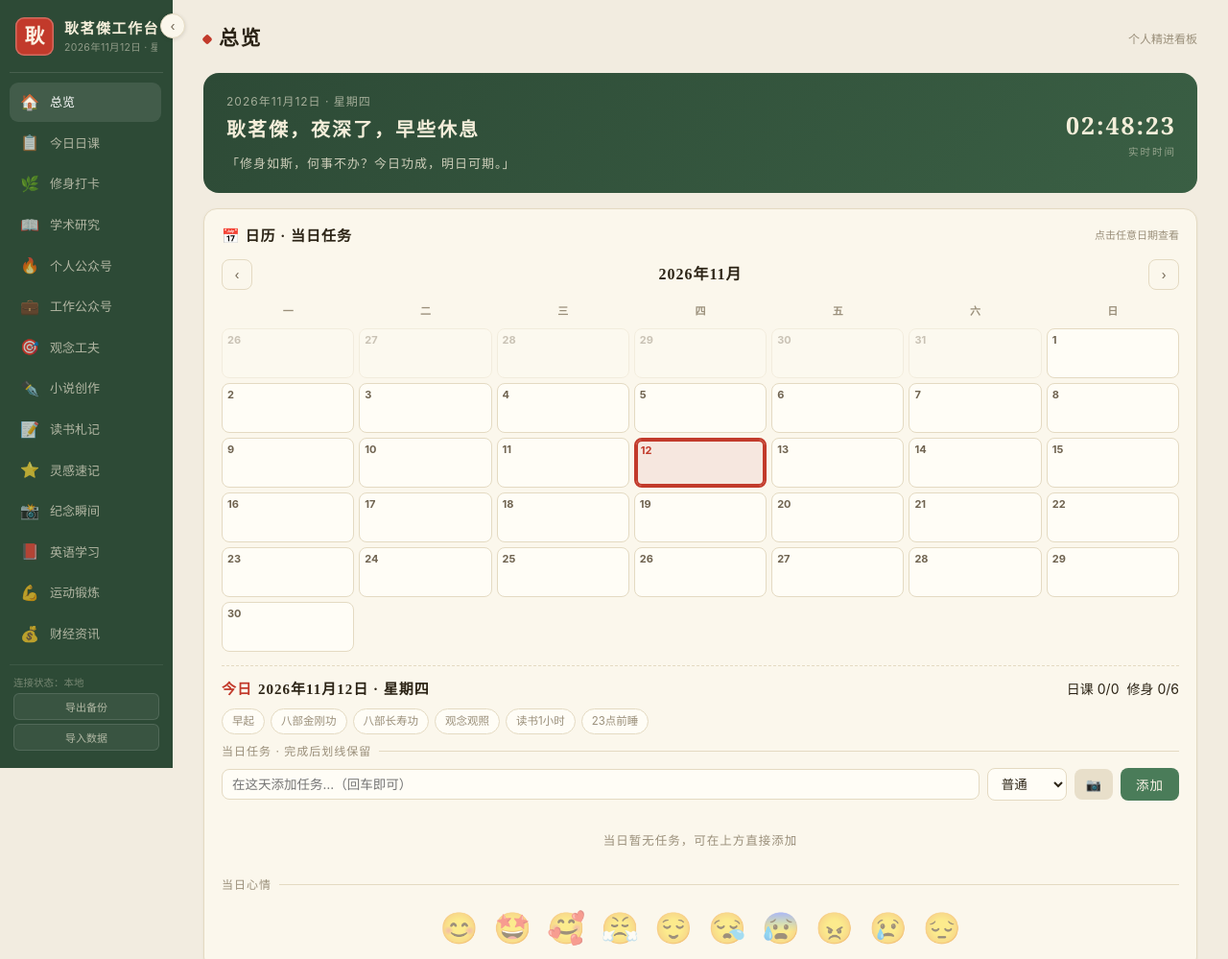
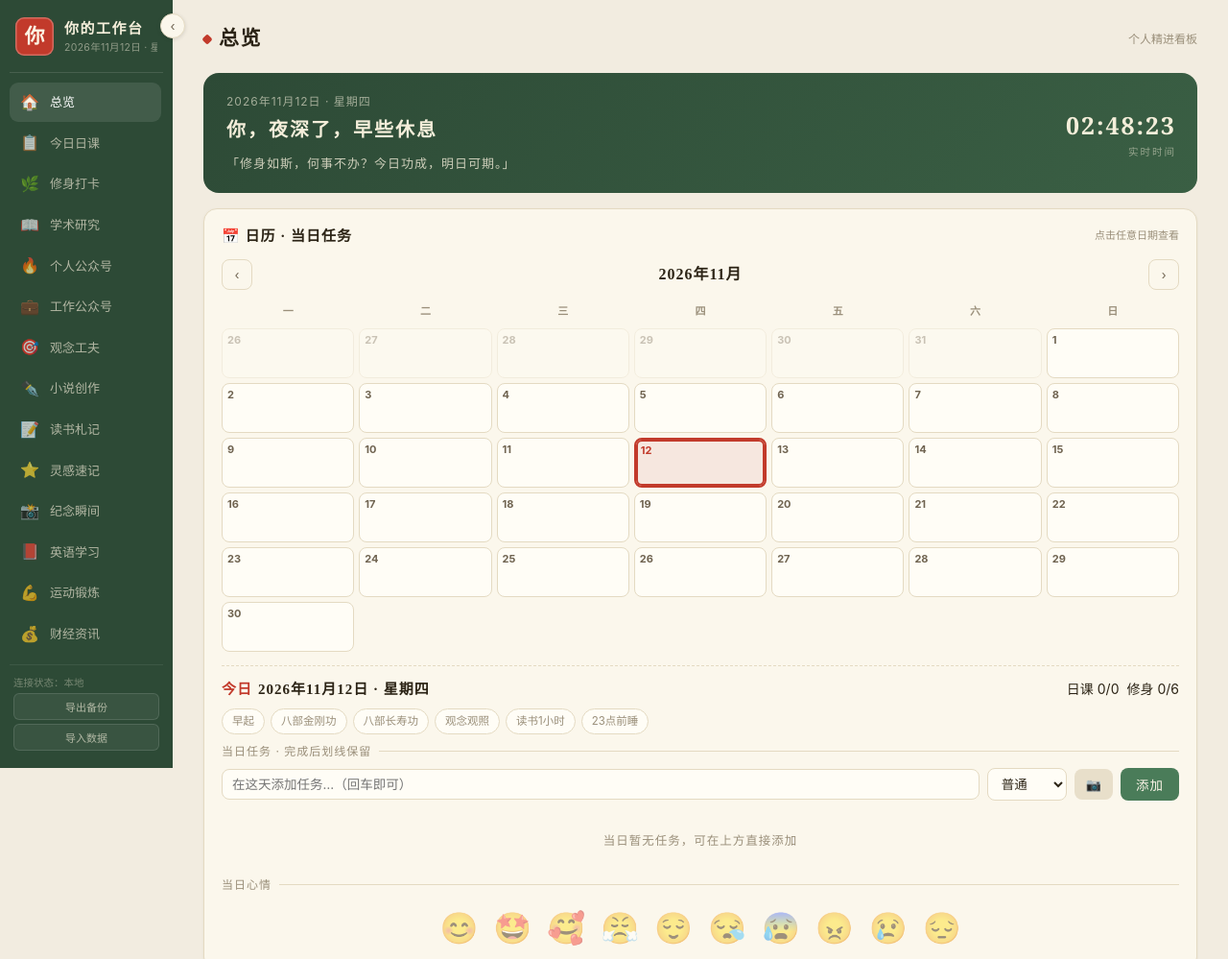
Before and after one commit to gengmingjie666-ctrl/geng-workbench, a plain HTML site: page index.html in a window 1280 px wide. Shown: the top 999 px of the page at 96% size. Drawn offline with Linux system fonts and the light colour scheme.

Commit message:
privacy: 去除个人姓名，改为设置中可配置称呼

```diff
--- a/index.html
+++ b/index.html
@@ -9,7 +9,7 @@
 <link rel="apple-touch-icon" href="icon.png">
 <link rel="icon" type="image/png" href="icon.png">
 <meta name="theme-color" content="#2d4a36">
-<title>耿茗傑 · 个人工作台</title>
+<title>个人工作台</title>
 <style>
 :root{
   --bg:#f2ece0;--card:#fbf7ec;--card-deep:#f7f1e2;
@@ -314,9 +314,9 @@ textarea{resize:vertical;width:100%}
   <aside class="sidebar" id="sidebar">
     <div class="sb-toggle" id="sbToggle" data-act="sb-toggle">‹</div>
     <div class="brand">
-      <div class="seal">耿</div>
+      <div class="seal">你</div>
       <div class="brand-info">
-        <h1>耿茗傑工作台</h1>
+        <h1>你的工作台</h1>
         <p id="todayStr">2026年10月10日 · 星期六</p>
       </div>
     </div>
@@ -330,8 +330,8 @@ textarea{resize:vertical;width:100%}
 
   <!-- 手机顶栏 -->
   <div class="mobile-top">
-    <div class="seal">耿</div>
-    <div><h1>耿茗傑工作台</h1><p id="todayStrM">2026年10月10日 · 星期六</p></div>
+    <div class="seal">你</div>
+    <div><h1>你的工作台</h1><p id="todayStrM">2026年10月10日 · 星期六</p></div>
     <div class="conn offline" id="connM"><span class="dot"></span><span class="txt">本地</span></div>
   </div>
 
@@ -343,12 +343,12 @@ textarea{resize:vertical;width:100%}
 
 <script>
 /* ================================================================
- * 耿茗傑 · 个人工作台  —  单文件版
+ * 个人工作台  —  单文件版
  * 数据层：IndexedDB 本地缓存 + Supabase 云端同步（可选）
  * ================================================================ */
 
 /* ====== 常量 ====== */
-const DB_NAME='GengWorkbench';const STORE='kv';const KEY_STATE='state';const KEY_SB='supabase_config';
+const DB_NAME='GengWorkbench';const STORE='kv';const KEY_STATE='state';const KEY_SB='supabase_config';const KEY_NAME='user_name';
 const CI_ITEMS=[['qi','早起'],['jingang','八部金刚功'],['changshou','八部长寿功'],['guannian','观念观照'],['dushu','读书1小时'],['shui','23点前睡']];
 const TODO_TAGS=['普通','英语','读书','要紧','学术','公众号','观念','小说'];
 const TAG_COLORS={'普通':'#8a8371','英语':'#3d6b7c','读书':'#4a7c59','要紧':'#c23a2b','学术':'#3d6b7c','公众号':'#b5651d','观念':'#7d5a8c','小说':'#2d4a36'};
@@ -455,6 +455,14 @@ async function mediaDel(id){
 /* ====== Supabase 同步 ====== */
 let _supaClient=null;let _connStatus='offline';let _syncTimer=null;
 function sbConfig(){try{return JSON.parse(localStorage.getItem(KEY_SB)||'{}');}catch(e){return{};}}
+function userName(){return localStorage.getItem(KEY_NAME)||'';}
+function applyName(){
+  const n=userName();
+  document.title=(n?n+' · ':'')+'个人工作台';
+  const sealChar=n?n.charAt(0):'你';
+  document.querySelectorAll('.seal').forEach(s=>s.textContent=sealChar);
+  document.querySelectorAll('.brand h1, .mobile-top h1').forEach(h=>h.textContent=(n||'你的')+'工作台');
+}
 function setConn(status){
   _connStatus=status;
   const map={offline:'本地',online:'已同步',syncing:'同步中',error:'连接失败'};
@@ -950,7 +958,7 @@ function showCheer(){
 
 /* ====== 总览 ====== */
 function welcomeText(){
-  const h=new Date().getHours();const n='耿茗傑';
+  const h=new Date().getHours();const n=userName()||'你';
   if(h<5)return n+'，夜深了，早些休息';
   if(h<9)return n+'，晨光初照，一日之计在于晨';
   if(h<12)return n+'，上午好，专注当下';
@@ -1408,7 +1416,8 @@ function showTopicPicker(hotId,hotType,hotContent){
 function vSettings(){
   const cfg=sbConfig();
   const aiCfg=state.ai||{provider:'zhipu',key:''};
-  const g='<div class="card"><h3>☁️ Supabase 云端同步</h3><p style="font-size:12px;color:var(--ink-faint);margin-bottom:12px;line-height:1.8">填写 Supabase 项目 URL 和 anon key 开启云端同步。<br>未填写时数据仅保存在本地（IndexedDB），不会丢失。<br>需在 Supabase 控制台创建数据表：<code style="background:var(--card-deep);padding:2px 6px;border-radius:4px;font-size:11px">create table workbench (id text primary key, data jsonb, updated_at timestamptz default now());</code></p><div class="form-grid"><div class="fld full"><label>Project URL</label><input type="text" id="sb-url" value="'+esc(cfg.url||'')+'" placeholder="https://xxxx.supabase.co"></div><div class="fld full"><label>Anon Key</label><input type="text" id="sb-key" value="'+esc(cfg.key||'')+'" placeholder="eyJ..."></div></div><button class="btn" data-act="sb-save">保存并连接</button> <button class="btn btn-ghost" data-act="sb-test">测试连接</button> <button class="btn btn-red" data-act="sb-clear" style="margin-left:auto">断开</button> <button class="btn btn-ghost" data-act="sb-diagnose" style="margin-left:8px">🔍 诊断同步</button></div>'+
+  const g='<div class="card"><h3>👤 个人信息</h3><p style="font-size:12px;color:var(--ink-faint);margin-bottom:12px">设置你的称呼，用于页面标题、问候语和备份文件名。仅保存在本地浏览器，不会上传。</p><div class="form-grid"><div class="fld full"><label>你的名字</label><input type="text" id="user-name" value="'+esc(userName())+'" placeholder="例如：小明"></div></div><button class="btn" data-act="name-save">保存</button></div>'+
+  '<div class="card"><h3>☁️ Supabase 云端同步</h3><p style="font-size:12px;color:var(--ink-faint);margin-bottom:12px;line-height:1.8">填写 Supabase 项目 URL 和 anon key 开启云端同步。<br>未填写时数据仅保存在本地（IndexedDB），不会丢失。<br>需在 Supabase 控制台创建数据表：<code style="background:var(--card-deep);padding:2px 6px;border-radius:4px;font-size:11px">create table workbench (id text primary key, data jsonb, updated_at timestamptz default now());</code></p><div class="form-grid"><div class="fld full"><label>Project URL</label><input type="text" id="sb-url" value="'+esc(cfg.url||'')+'" placeholder="https://xxxx.supabase.co"></div><div class="fld full"><label>Anon Key</label><input type="text" id="sb-key" value="'+esc(cfg.key||'')+'" placeholder="eyJ..."></div></div><button class="btn" data-act="sb-save">保存并连接</button> <button class="btn btn-ghost" data-act="sb-test">测试连接</button> <button class="btn btn-red" data-act="sb-clear" style="margin-left:auto">断开</button> <button class="btn btn-ghost" data-act="sb-diagnose" style="margin-left:8px">🔍 诊断同步</button></div>'+
   '<div class="card"><h3>🤖 AI 服务配置</h3><p style="font-size:12px;color:var(--ink-faint);margin-bottom:12px;line-height:1.8">配置 AI 服务后，「每日热点」板块可自动生成爆款解读。<br>推荐智谱 GLM（注册送 2000 万 tokens 免费额度：<a href="https://bigmodel.cn/console/overview" target="_blank" style="color:var(--green)">bigmodel.cn</a>）</p><div class="form-grid"><div class="fld"><label>服务商</label><select id="ai-provider"><option value="zhipu"'+(aiCfg.provider==='zhipu'?' selected':'')+'>智谱 GLM</option><option value="deepseek"'+(aiCfg.provider==='deepseek'?' selected':'')+'>DeepSeek</option></select></div><div class="fld full"><label>API Key</label><input type="text" id="ai-key" value="'+esc(aiCfg.key||'')+'" placeholder="粘贴你的 API Key…"></div></div><button class="btn" data-act="ai-save">保存</button> <button class="btn btn-ghost" data-act="ai-test">测试连接</button> <button class="btn btn-red" data-act="ai-clear" style="margin-left:auto">清除</button></div>'+
   '<div class="card"><h3>💾 数据管理</h3><div style="display:flex;gap:10px;flex-wrap:wrap"><button class="btn btn-ghost" data-act="export">导出备份(JSON)</button><button class="btn btn-ghost" data-act="import">导入备份</button><button class="btn btn-ghost" data-act="restoreBak">♻️ 恢复同步前备份</button><button class="btn btn-red" data-act="reset">清空所有数据</button></div><p style="font-size:12px;color:var(--sub);margin:8px 0 0">「恢复同步前备份」：如果发现同步后内容丢失，点这里可以把上次同步覆盖前的本地数据合并回来。</p></div>'+
   '<div class="card"><h3>📱 使用说明</h3><div style="font-size:12.5px;color:var(--ink-soft);line-height:2"><b>桌面端</b>：将本 HTML 文件放在桌面，双击即可打开。可在浏览器中「添加快捷方式」生成桌面图标。<br><b>手机端</b>：在 Safari 中打开 → 分享 →「添加到主屏幕」，即可像 App 一样使用。<br><b>数据同步</b>：配置 Supabase 后，多设备数据自动同步。未配置时数据保存在本地浏览器。<br><b>侧栏折叠</b>：点击侧栏左上角圆形按钮可折叠/展开侧栏，折叠后仅显示图标。</div></div>';
@@ -1585,6 +1594,7 @@ document.body.addEventListener('click',async e=>{
     case 'wt-add':{const v=+$('#wt-val').value;if(!v)break;const w=state.exercise.weights;const idx=w.findIndex(x=>x.date===todayKey());if(idx>-1)w[idx].weight=v;else w.push({date:todayKey(),weight:v});saveState();render();break;}
     case 'eng-tab':ui.engTab=el.dataset.v;render();break;
     case 'eng-log':{const t=ui.engTab||'words',q=+$('#eng-qty').value||0;if(!q)break;state.english[t]+=q;state.english.logs.push({date:todayKey(),type:t,qty:q,note:$('#eng-note').value.trim()});saveState();render();break;}
+    case 'name-save':{const v=$('#user-name').value.trim();if(v)localStorage.setItem(KEY_NAME,v);else localStorage.removeItem(KEY_NAME);applyName();render();break;}
     case 'sb-save':{const url=$('#sb-url').value.trim(),key=$('#sb-key').value.trim();localStorage.setItem(KEY_SB,JSON.stringify({url,key}));if(url&&key){initSupabase();}else{setConn('offline');}render();break;}
     case 'sb-test':{initSupabase();break;}
     case 'sb-clear':{localStorage.removeItem(KEY_SB);_supaClient=null;setConn('offline');render();break;}
@@ -1620,7 +1630,7 @@ document.body.addEventListener('click',async e=>{
     case 'ai-save':{const p=$('#ai-provider'),k=$('#ai-key');state.ai={provider:p?p.value:'zhipu',key:k?k.value.trim():''};saveState();alert('AI配置已保存并同步');render();break;}
     case 'ai-test':{const r=await callAI('请回复"连接成功"四个字');if(r.ok)alert('✅ AI连接成功！\n\n回复：'+r.text);else alert('❌ '+r.error);break;}
     case 'ai-clear':{state.ai={provider:'zhipu',key:''};saveState();render();break;}
-    case 'export':{const blob=new Blob([JSON.stringify(state,null,2)],{type:'application/json'});const a=document.createElement('a');a.href=URL.createObjectURL(blob);a.download='耿茗傑工作台备份-'+todayKey()+'.json';a.click();break;}
+    case 'export':{const blob=new Blob([JSON.stringify(state,null,2)],{type:'application/json'});const a=document.createElement('a');a.href=URL.createObjectURL(blob);a.download=(userName()||'个人')+'工作台备份-'+todayKey()+'.json';a.click();break;}
     case 'import':{const inp=document.createElement('input');inp.type='file';inp.accept='.json';inp.onchange=()=>{const f=inp.files[0];if(!f)return;const r=new FileReader();r.onload=()=>{try{state=mergeObj(defaultData(),JSON.parse(r.result));saveState(true);render();alert('导入成功');}catch(err){alert('导入失败：'+err.message);}};r.readAsText(f);};inp.click();break;}
     case 'restoreBak':{idbGet('backup_state').then(bak=>{if(!bak){alert('没有找到备份。同步覆盖前的本地数据备份还不存在（旧版本尚未生成过备份）。');return;}const m=mergeState(state,mergeObj(defaultData(),bak));state=m.state;saveState(true);render();alert(m.changed?'✅ 已把备份中的内容合并回来（'+new Date().toLocaleString()+' 之前的本地数据）':'备份内容与当前数据一致，无需恢复。');});break;}
     case 'reset':{if(confirm('确定清空所有数据？此操作不可撤销。')){state=defaultData();saveState(true);render();}break;}
@@ -1668,6 +1678,7 @@ async function init(){
   }
   if(migrated){snapState();await idbSet(KEY_STATE,state);}
   setConn('offline');
+  applyName();
   render();
   checkCheer();
   initSupabase();
```
